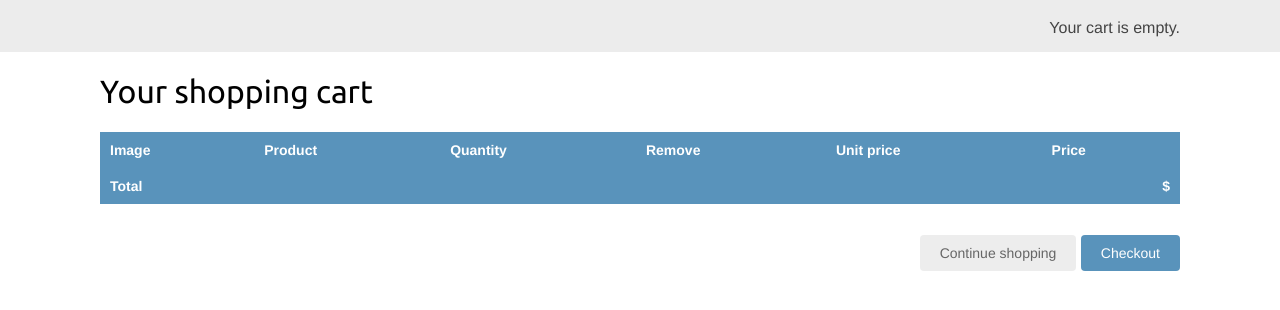
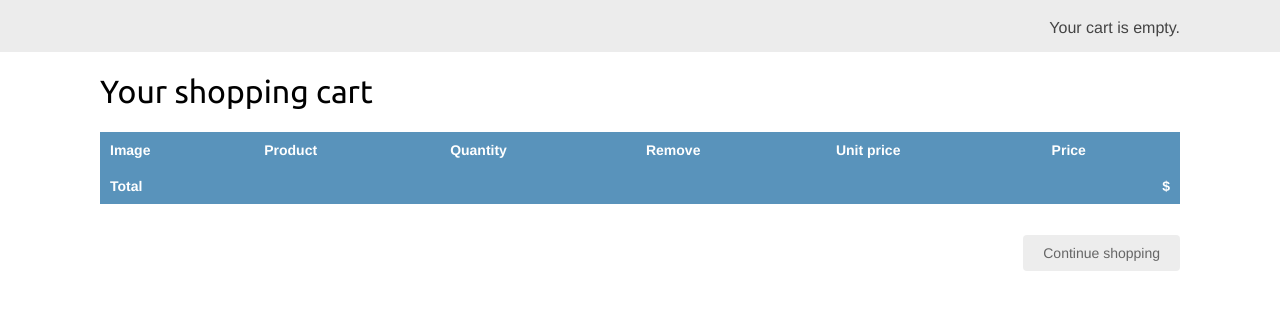
Before and after one commit to rordy/Django-ecommerce, a Django app: template myshop/cart/templates/cart/detail.html in a window 1280 px wide. Shown: the part 46-356 px from the top of the page. Run offline with Django 3.2, Linux system fonts and the light colour scheme; the template is opened without the code that fills it, so the values that code supplies are empty.

Commit message:
Made it work!!
Hallelujah

```diff
--- a/myshop/cart/apps.py
+++ b/myshop/cart/apps.py
@@ -1,3 +1,4 @@
+
 from django.apps import AppConfig
 
 
--- a/myshop/cart/templates/cart/detail.html
+++ b/myshop/cart/templates/cart/detail.html
@@ -44,7 +44,6 @@
               </form>
             </td>
             <td class="num">${{ item.price }}</td>
-
             <td class="num">${{ item.total_price }}</td>
           </tr>
         {% endwith %}
@@ -59,8 +58,6 @@
   <p class="text-right">
     <a href="{% url "shop:product_list" %}" class="button
     light">Continue shopping</a>
-    <a href="{% url "orders:order_create" %}" class="button">
-      Checkout
     </a>
   </p>
 {% endblock %}
--- a/myshop/manage.py
+++ b/myshop/manage.py
@@ -1,4 +1,3 @@
-#!/usr/bin/env python
 """Django's command-line utility for administrative tasks."""
 import os
 import sys
--- a/myshop/myshop/settings.py
+++ b/myshop/myshop/settings.py
@@ -44,6 +44,7 @@ INSTALLED_APPS = [
 MIDDLEWARE = [
     'django.middleware.security.SecurityMiddleware',
     'django.contrib.sessions.middleware.SessionMiddleware',
+    'django.middleware.locale.LocaleMiddleware',
     'django.middleware.common.CommonMiddleware',
     'django.middleware.csrf.CsrfViewMiddleware',
     'django.contrib.auth.middleware.AuthenticationMiddleware',
@@ -120,6 +121,7 @@ USE_TZ = True
 # https://docs.djangoproject.com/en/3.0/howto/static-files/
 
 STATIC_URL = '/static/'
+STATIC_ROOT = os.path.join(BASE_DIR, 'static/')
 
 MEDIA_URL = '/media/'
 MEDIA_ROOT = os.path.join(BASE_DIR, 'media/')
--- a/myshop/shop/templates/shop/base.html
+++ b/myshop/shop/templates/shop/base.html
@@ -1,4 +1,3 @@
-
 {% load static %}
 <!DOCTYPE html>
 <html>
--- a/myshop/shop/urls.py
+++ b/myshop/shop/urls.py
@@ -1,4 +1,3 @@
-
 from django.urls import path
 from . import views
 
```
Also changed, not shown: myshop/cart/forms.py (+9 -3 lines), myshop/media/products/2021/06/14/MSI_MEG_Aegis-Ti5-10th.jpg (added), myshop/media/products/2021/06/14/Razer_Viper_8KHz.png (added), myshop/media/products/2021/06/14/razer-blade-15.jpg (added), myshop/media/products/2021/06/14/razer-huntsman-mini.png (added).
